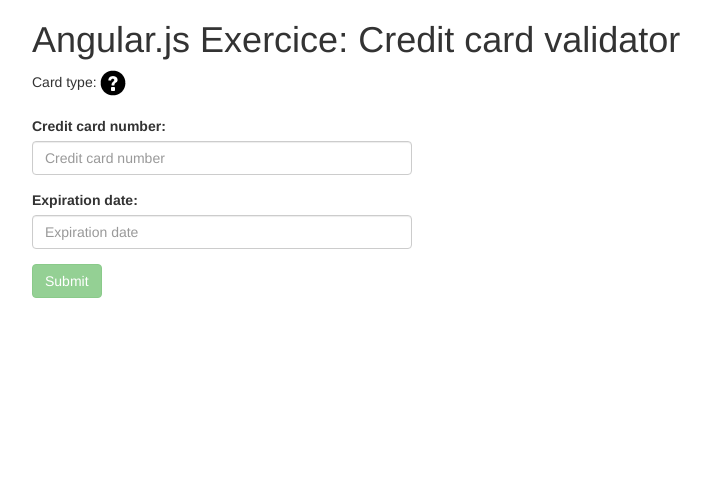
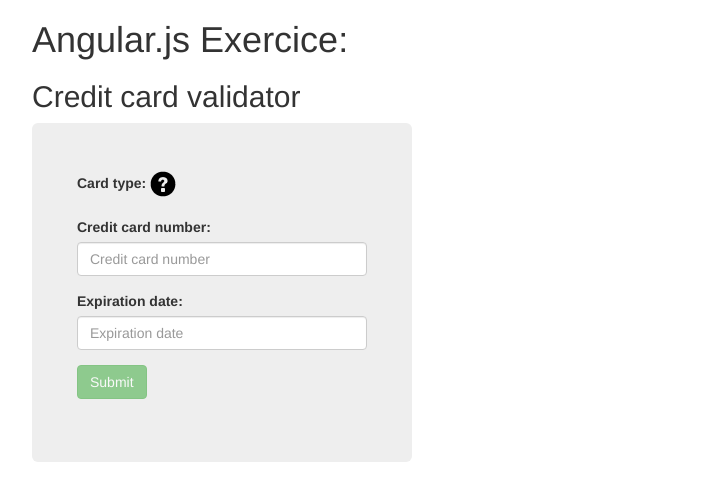
Before and after one commit to bdubaut/angular_credit_card, a plain HTML site: page index.html in a window 1280 px wide. Shown: the whole page, without its empty margins (38-749 px from the left). Drawn offline with nearby package versions, Linux system fonts and the light colour scheme.

Commit message:
making things prettier

```diff
--- a/index.html
+++ b/index.html
@@ -3,16 +3,19 @@
 <head>
 	<title>Angular.js credit card validation</title>
 	<link rel="stylesheet" type="text/css" href="css/bootstrap.min.css" ></script>
-	 <script src="https://ajax.googleapis.com/ajax/libs/angularjs/1.2.15/angular.min.js"></script>
+	 <!-- <script src="https://ajax.googleapis.com/ajax/libs/angularjs/1.2.15/angular.min.js"></script>
+    -->
+    <script src="js/angular.min.js" ></script>
 	<script type="text/javascript" src="app.js"></script>
 </head>
 <body>
 	<div class="container">
-		<h1>Angular.js Exercice: Credit card validator</h1>
-		<div class="col-md-4">
+		<h1>Angular.js Exercice:</h1>
+    <h2>Credit card validator</h2>
+		<div class="col-md-4 jumbotron">
 			<form name="ccform"  novalidate>
       <div class="row">
-        Card type: <img ng-src="{{ccnumber | validate}}" alt="Valid credit card">
+        <b>Card type: </b><img ng-src="{{ccnumber | validate}}" alt="Valid credit card">
       </div>
       <br>
 				<div class="form-group row">
```
